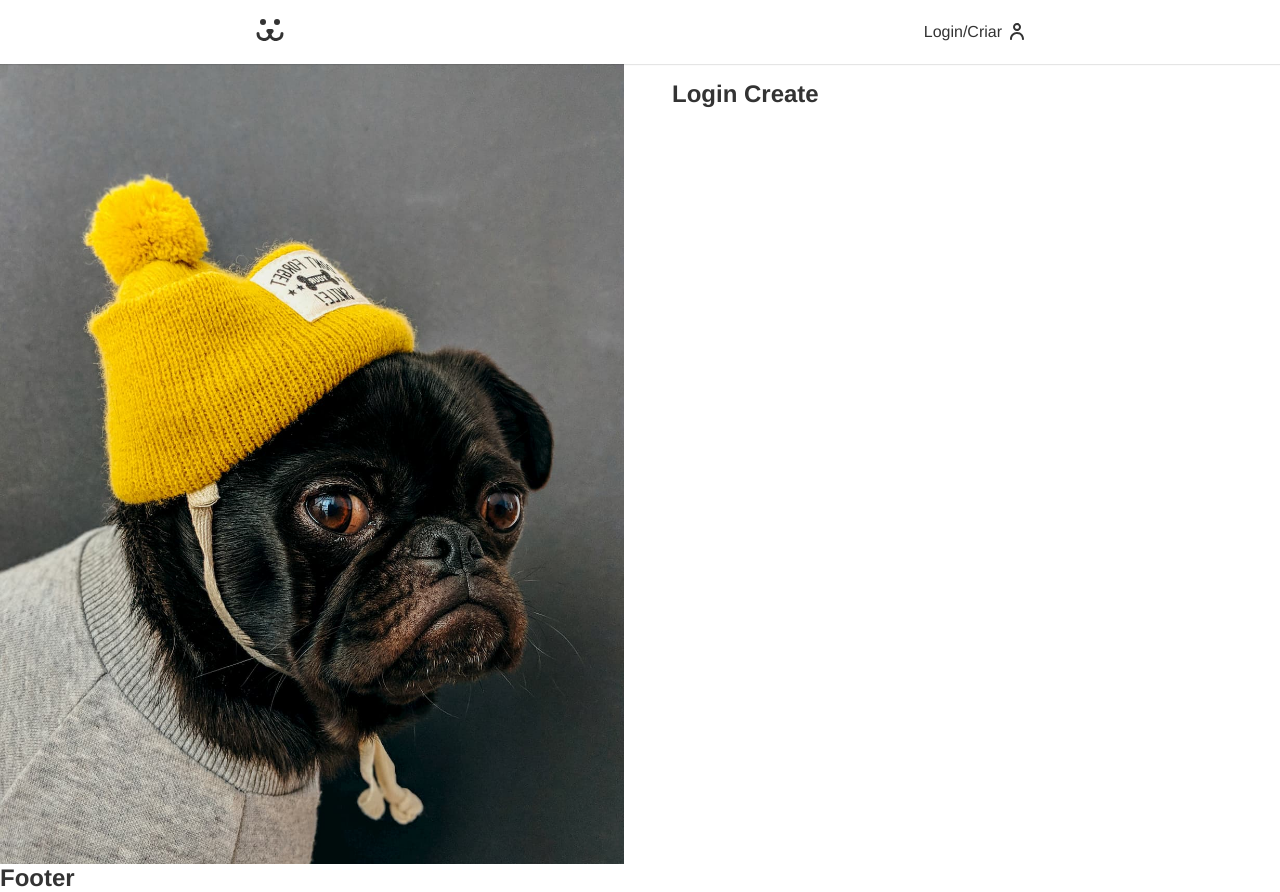
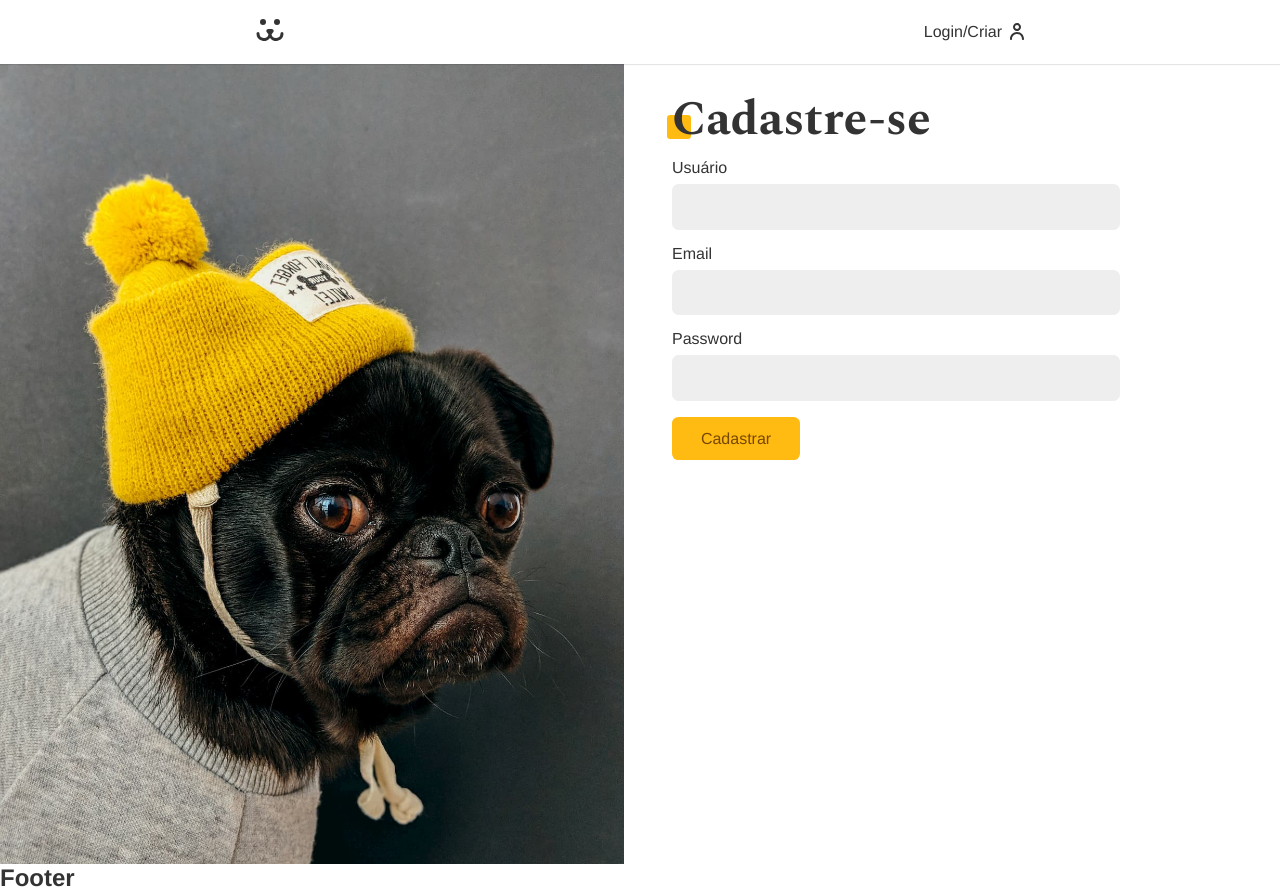
Before and after one commit to d0ugui/insta-dogs, a React (Create React App) app: page /login/criar in a window 1280 px wide. Built offline with nearby package versions, Linux system fonts and the light colour scheme.

Commit message:
Estilizando componente Login Create e criando função de criar novos usuários

```diff
--- a/src/api/api.js
+++ b/src/api/api.js
@@ -36,3 +36,16 @@
     }
   }
 }
+
+export function USER_POST(body) {
+  return {
+    url: API_URL + '/api/user',
+    options: {
+      method: 'POST',
+      headers: {
+        'Content-Type': 'application/json'
+      },
+      body: JSON.stringify(body)
+    }
+  }
+}
--- a/src/components/Login/LoginCreate/index.jsx
+++ b/src/components/Login/LoginCreate/index.jsx
@@ -1,7 +1,39 @@
+import { useContext } from 'react'
+
+import { Input } from '../../Forms/Input'
+import { Button } from '../../Forms/Button'
+
+import { useForm } from '../../../hooks/useForm'
+import { USER_POST } from '../../../api/api'
+import { UserContext } from '../../../context/UserContext'
+
 export function LoginCreate() {
+  const username = useForm()
+  const email = useForm('email')
+  const password = useForm()
+
+  const { userLogin } = useContext(UserContext)
+
+  async function handleSubmit(event) {
+    event.preventDefault()
+    const { url, options } = USER_POST({
+      username: username.value,
+      email: email.value,
+      password: password.value
+    })
+    const response = await fetch(url, options)
+    if (response.ok) userLogin(username.value, password.value)
+  }
+
   return (
-    <div>
-      <h1>Login Create</h1>
-    </div>
+    <section className="animeLeft">
+      <h1 className="title">Cadastre-se</h1>
+      <form onSubmit={handleSubmit}>
+        <Input label="Usuário" type="text" name="username" {...username} />
+        <Input label="Email" type="email" name="email" {...email} />
+        <Input label="Password" type="password" name="password" {...password} />
+        <Button>Cadastrar</Button>
+      </form>
+    </section>
   )
 }
--- a/src/hooks/useForm.jsx
+++ b/src/hooks/useForm.jsx
@@ -5,6 +5,11 @@
     regex:
       /^(([^<>()[\]\\.,;:\s@"]+(\.[^<>()[\]\\.,;:\s@"]+)*)|(".+"))@((\[[0-9]{1,3}\.[0-9]{1,3}\.[0-9]{1,3}\.[0-9]{1,3}\])|(([a-zA-Z\-0-9]+\.)+[a-zA-Z]{2,}))$/,
     message: 'Preencha um email válido'
+  },
+  password: {
+    regex: /^(?=.*\d)(?=.*[a-z])(?=.*[A-Z])[0-9a-zA-Z]{8,}$/,
+    message:
+      'A senha precisa ter 1 caracter maiúsculo, 1 minúsculo e 1 digito. Com no mínimo 8 caracteres.'
   }
 }
 
```
